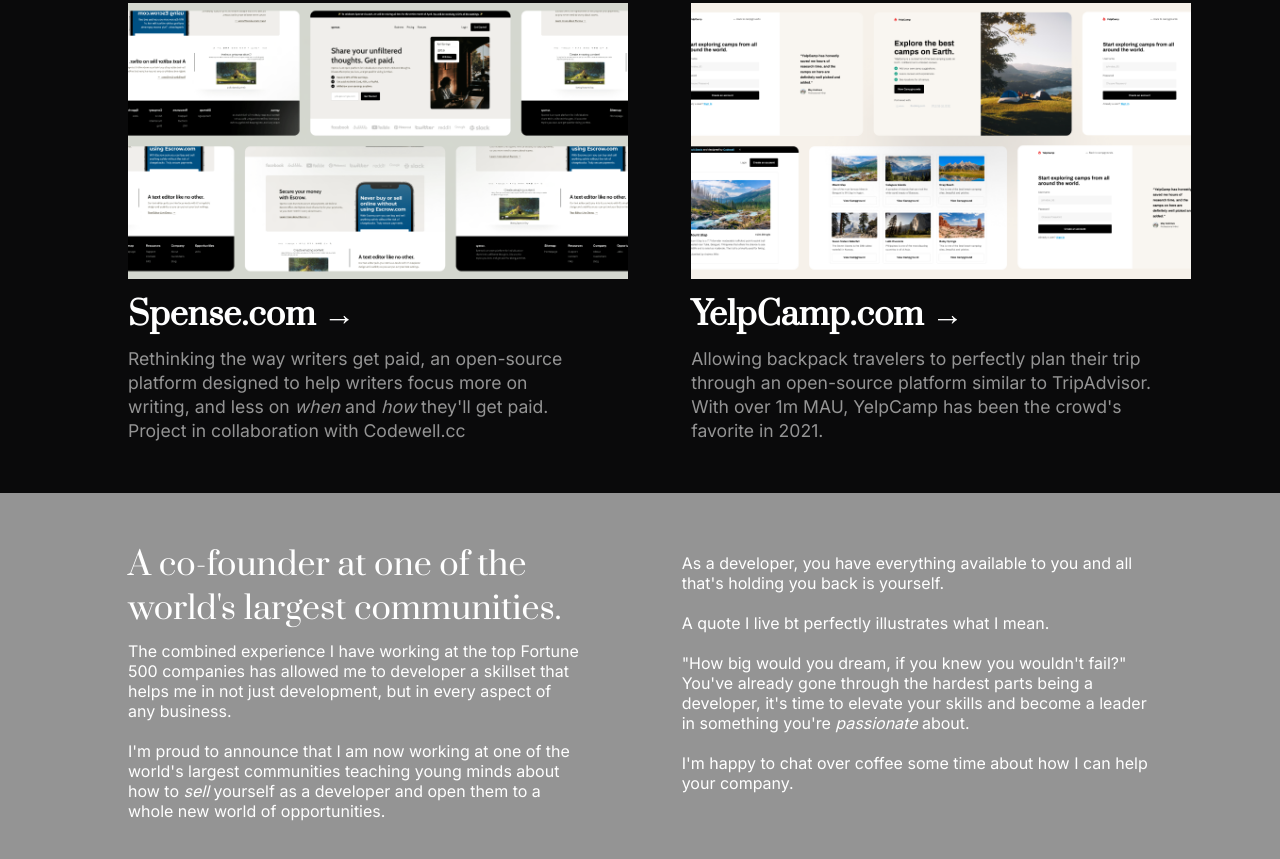
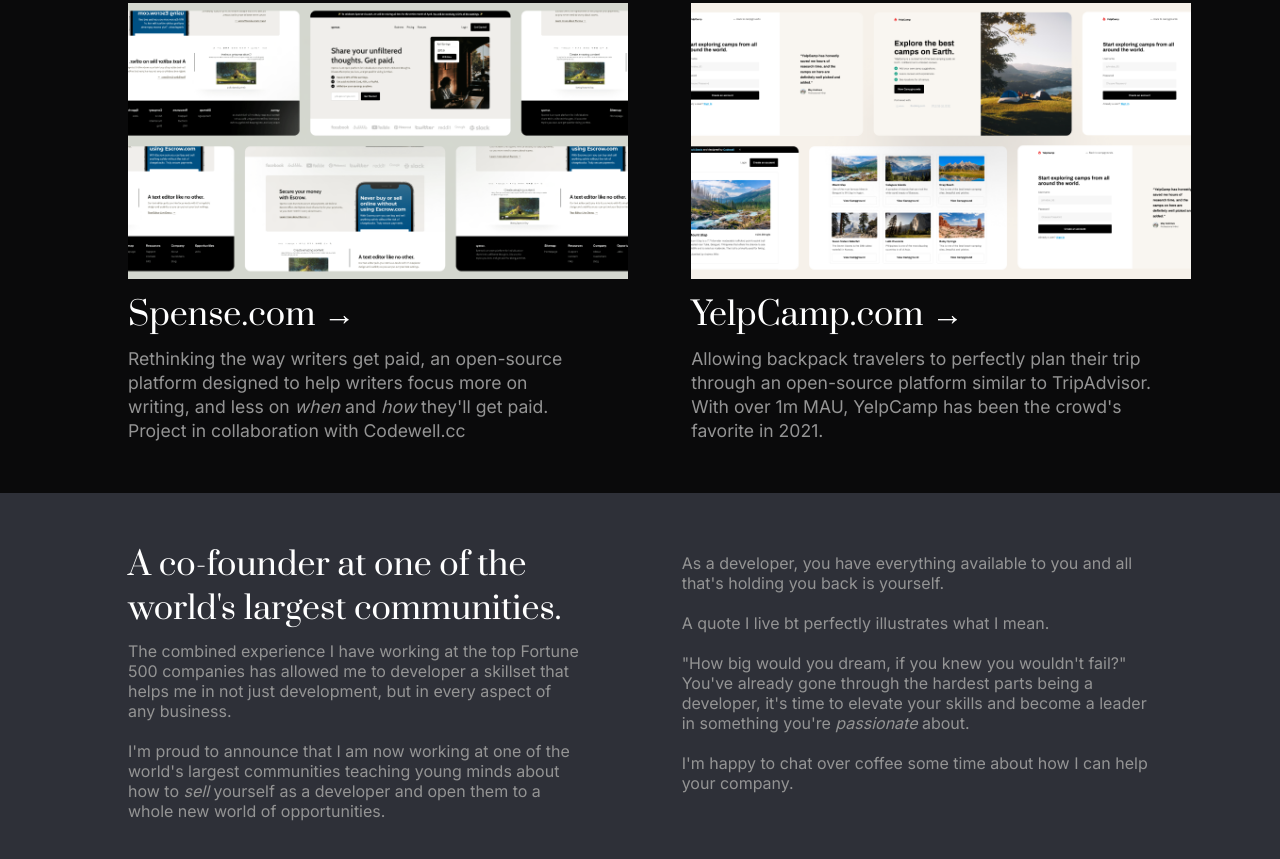
Before and after one commit to adebisiabdussamad/Developer-Portfolio, a plain HTML site: page index.html in a window 1280 px wide. Shown: the part 507-1366 px from the top of the page. Drawn offline with Linux system fonts and the light colour scheme.

Commit message:
completed the styling for later-section

```diff
--- a/styles.css
+++ b/styles.css
@@ -147,6 +147,7 @@
   text-decoration: none;
   font-family: 'Prata', sans-serif;
   font-size: 2rem;
+  font-weight: normal;
   color: white;
   margin: 10px 0;
 }
@@ -162,8 +163,9 @@
 }
 
 .later-content {
-  background-color: #949494;
+  background-color: #2E3038;
   padding: 50px 0;
+  color: #949494;
 }
 
 .later-list {
@@ -177,6 +179,7 @@
 .later-content h3 {
   font-size: 2rem;
   font-weight: 400;
+  color: white;
 }
 
 .later-content p {
```
